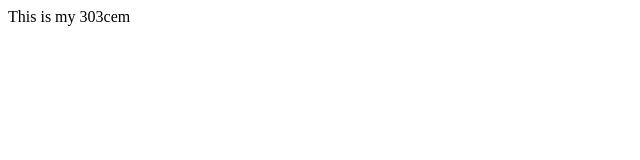
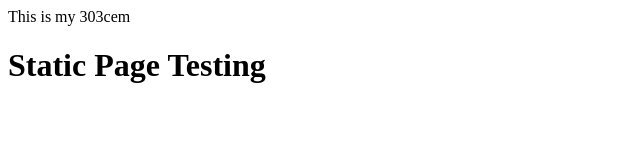
Before and after one commit to xvier23/303cem, a plain HTML site: page index.html in a window 1280 px wide. Shown: the whole page, without its empty margins (0-640 px from the left). Drawn offline with Linux system fonts and the light colour scheme.

Commit message:
Update index.html

```diff
--- a/index.html
+++ b/index.html
@@ -1,3 +1,6 @@
 <html>
   This is my 303cem
+  <body>
+    <h1>Static Page Testing</h1>
+  </body>
 </html>
```
